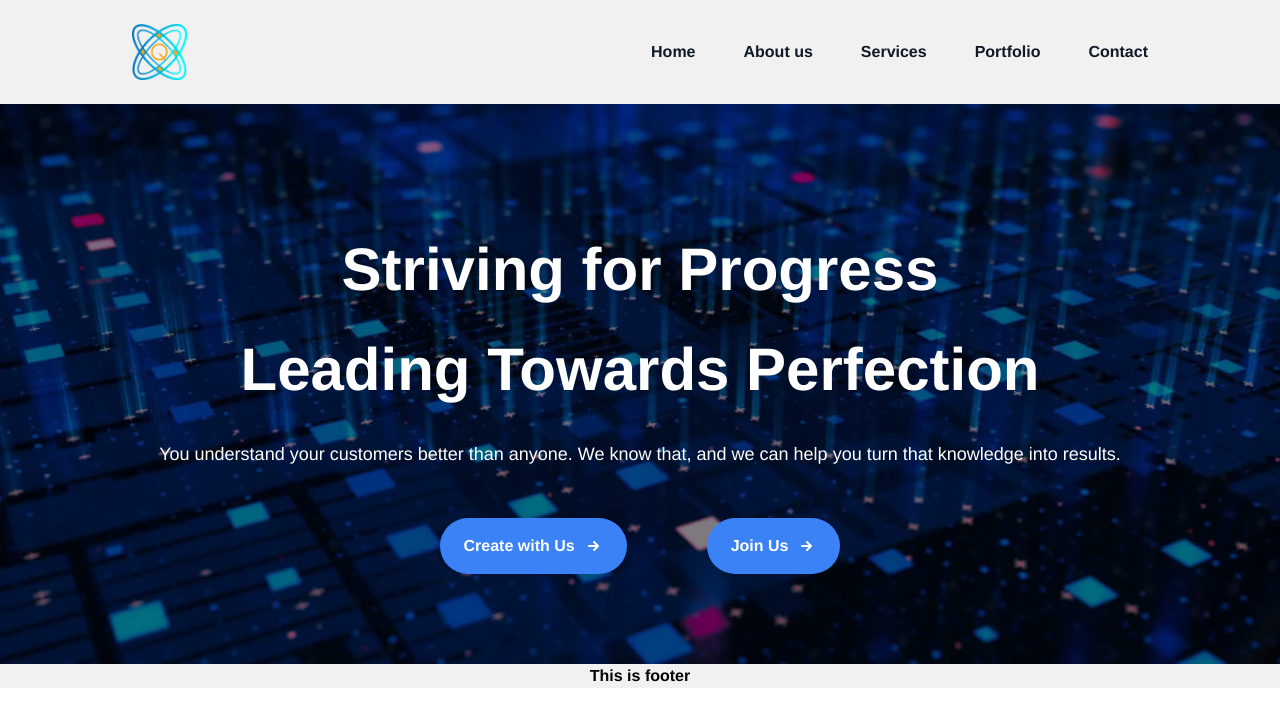
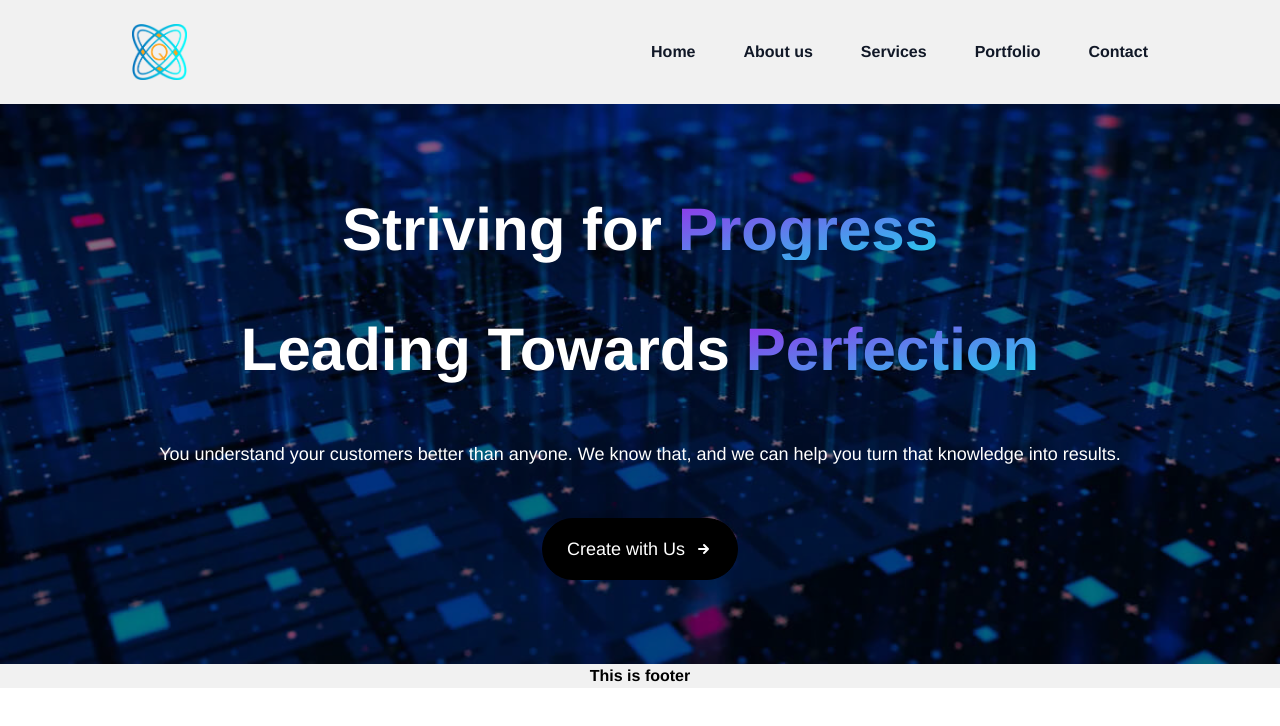
Before and after one commit to Rajan66/QuantumC, a React (Create React App) app: page / in a window 1280 px wide. Shown: the top 726 px of the page. Built offline with nearby package versions, Linux system fonts and the light colour scheme.

Commit message:
fix:Hero section

```diff
--- a/src/components/Hero.js
+++ b/src/components/Hero.js
@@ -6,25 +6,25 @@ const Hero = () => {
     return (
         <section className='bg-center h-[70vh] bg-cover relative'>
             <div className="absolute inset-0 bg-cover bg-center brightness-50" style={{ backgroundImage: `url(${coverimg})` }}></div>
-            <div className="relative text-white py-12  lg:py-24 lg:px-8 text-center z-10">
-                <h1 className="mt-10 text-4xl lg:text-6xl font-bold mb-6 lg:mb-10">Striving for Progress</h1>
-                <h1 className="text-4xl lg:text-6xl font-bold mb-6 lg:mb-10">Leading Towards Perfection</h1>
+            <div className="relative text-white py-12  lg:py-24 lg:px-8 text-center z-10 ">
+                <div class="h-auto flex flex-col mb-5 lg:flex-row justify-center items-center">
+                    <h1 className="text-4xl lg:text-6xl font-extrabold mb-2 lg:mb-10">Striving for </h1>
+                    <h1 className="ml-4 text-4xl lg:text-6xl font-extrabold mb-2 lg:mb-10 bg-gradient-to-br from-purple-600 to-cyan-400 bg-clip-text text-transparent"> Progress </h1>
+                </div>
+                <div class="h-auto flex flex-col mb-5 lg:flex-row justify-center items-center">
+                    <h1 className="text-4xl lg:text-6xl font-extrabold mb-2 lg:mb-10">Leading Towards </h1>
+                    <h1 className="ml-4 text-4xl lg:text-6xl font-extrabold mb-2 lg:mb-10 bg-gradient-to-br from-purple-600 to-cyan-400 bg-clip-text text-transparent"> Perfection </h1>
+                </div>
+
                 <p className="text-medium lg:text-lg">You understand your customers better than anyone. We know that, and we can help you turn that knowledge into results.</p>
 
                 <div className='flex mt-[50px] justify-center  '>
-                    <button class="bg-blue-500 hover:bg-blue-700 text-white font-bold py-4 px-6 rounded-full mx-10 flex items-center">
+                    <button class="border border-black bg-black text-white transition-all hover:bg-white text-lg hover:text-black py-4 px-6 rounded-full mx-10 flex items-center justify-center">
                         <span>Create with Us</span>
                         <svg xmlns="http://www.w3.org/2000/svg" className="h-5 w-5 ml-2" viewBox="0 0 20 20" fill="currentColor">
                             <path fillRule="evenodd" d="M5 10a1 1 0 011-1h6.586l-2.293-2.293a1 1 0 011.414-1.414l4 4a1 1 0 010 1.414l-4 4a1 1 0 01-1.414-1.414L12.586 11H6a1 1 0 01-1-1z" clipRule="evenodd" />
                         </svg>
                     </button>
-                    <button class="bg-blue-500 hover:bg-blue-700 text-white font-bold py-4 px-6 rounded-full mx-10 flex items-center">
-                        <span>Join Us</span>
-                        <svg xmlns="http://www.w3.org/2000/svg" className="h-5 w-5 ml-2" viewBox="0 0 20 20" fill="currentColor">
-                            <path fillRule="evenodd" d="M5 10a1 1 0 011-1h6.586l-2.293-2.293a1 1 0 011.414-1.414l4 4a1 1 0 010 1.414l-4 4a1 1 0 01-1.414-1.414L12.586 11H6a1 1 0 01-1-1z" clipRule="evenodd" />
-                        </svg>
-                    </button>
-
                 </div>
             </div>
         </section>
--- a/src/components/Navbar.js
+++ b/src/components/Navbar.js
@@ -11,7 +11,7 @@ const Navbar = () => {
         { label: 'Contact', href: '/' },
     ];
     return (
-        <nav className="flex items-center justify-between lg:mx-[100px] p-6 lg:px-8">
+        <nav className="flex items-center justify-between lg:mx-[100px] p-6 lg:px-8 ">
             <div className="flex lg:flex-1">
                 <a href="/" className="-m-1.5 p-1.5">
                     <img className="h-14 w-auto" src={logo} alt="" />
```
